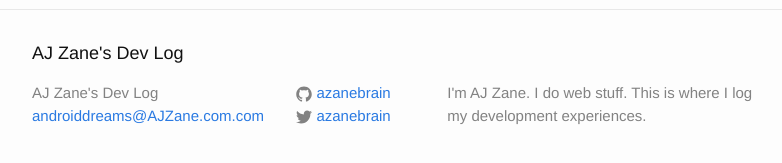
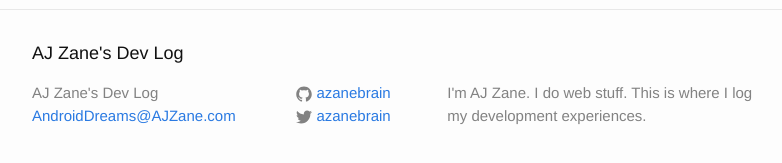
Before and after one commit to azanebrain/azanebrain.github.io, a Jekyll site: the page built from index.html, in a window 1280 px wide and 900 px high, scrolled down 3912 px. Shown: the part 713-876 px from the top of the window, without its empty margins (238-1020 px from the left). Built offline with Jekyll 4.4.1, drawn with Linux system fonts in a browser that asks for light colours.

Commit message:
Fixes email

```diff
--- a/_config.yml
+++ b/_config.yml
@@ -7,7 +7,7 @@
 
 # Site settings
 title: AJ Zane's Dev Log
-email: androiddreams@AJZane.com.com
+email: AndroidDreams@AJZane.com
 description: > # this means to ignore newlines until "baseurl:"
   I'm AJ Zane. I do web stuff. This is where I log my development experiences.
 baseurl: "" # the subpath of your site, e.g. /blog
```
